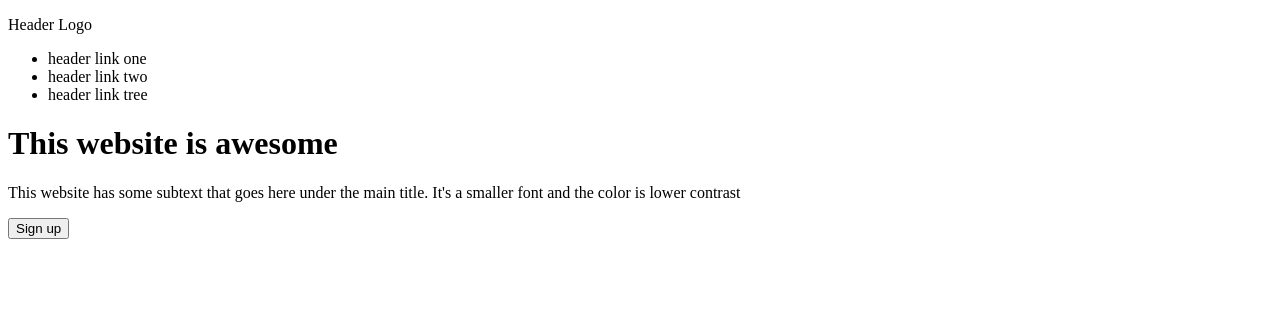
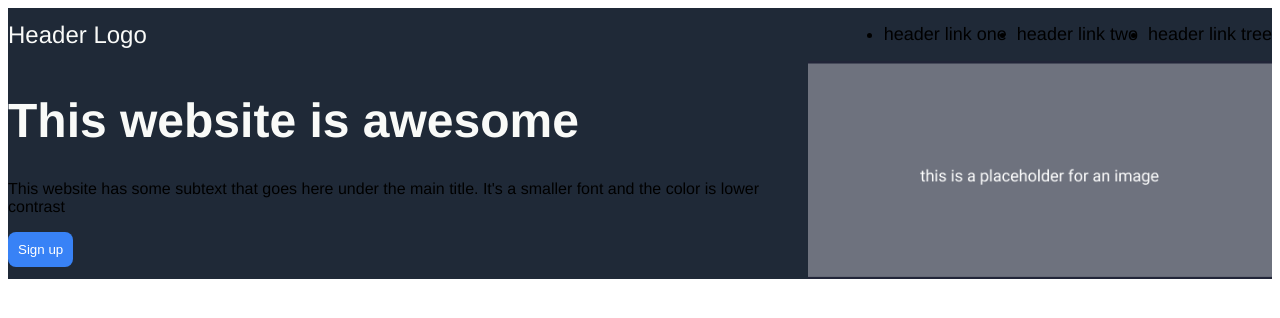
Before and after one commit to LA-Coast/Project-Landing-Page, a plain HTML site: page index.html in a window 1280 px wide. Drawn offline with Linux system fonts and the light colour scheme.

Commit message:
Create new files of css to organize the modifications Create  new image file

```diff
--- /dev/null
+++ b/css/base-style.css
@@ -0,0 +1,5 @@
+body {
+    display: flex;
+    justify-content: space-between;
+    font-family: Helvetica, Arial, sans-serif;
+}
--- /dev/null
+++ b/css/layout-style.css
@@ -0,0 +1,21 @@
+ul {
+    gap: 10px;
+}
+
+header {
+    display: flex;
+    justify-content: space-between;
+}
+
+.left, .right {
+    display: flex;
+    align-items: center;
+}
+
+ul {
+    display: flex;
+}
+
+.header-text {
+    flex-direction: column;
+}
--- /dev/null
+++ b/css/module-style.css
@@ -0,0 +1,10 @@
+button {
+    border-radius: 8px;
+    border: none;
+    padding: 10px;
+    text-align: center;
+}
+button {
+    background-color: #3882f6;
+    color: white;
+}
--- /dev/null
+++ b/css/theme-style.css
@@ -0,0 +1,26 @@
+.section1 {
+    background-color: #1F2937;
+}
+
+.logo {
+    color: #F9FAF8;
+    font-size: 24px;
+
+}
+
+li {
+    color: #E5E7EB
+    list-style-type: none;
+    font-size: 18px;
+}
+
+h1 {
+    color: #F9fAF8;
+    font-size: 48px;
+    font-weight: bolder;
+}
+
+p {
+    color: #E5E7EB
+    font-size: 18px;
+}
--- a/index.html
+++ b/index.html
@@ -3,25 +3,41 @@
 <html lang="en">
     <head>
         <meta charset="utf-8">
-        <link rel="stylesheet" href="style.css">
+        <link rel="stylesheet" href="css/base-style.css">
+        <link rel="stylesheet" href="css/layout-style.css">
+        <link rel="stylesheet" href="css/module-style.css">
+        <link rel="stylesheet" href="css/theme-style.css">
         <title>Landing Page</title>
     </head>
     <body>
-        <container1>
-            <p>Header Logo</p>
+        <div class="section1">
+            <header>
+                <div class="left">
+                    <div class="logo">Header Logo</div>
+                </div>
+                <div class="right">
                         <ul>
                             <li>header link one</li>
                             <li>header link two</li>
                             <li>header link tree</li>
                         </ul>
+                </div>
+            </header>
 
+            <header>
+                <div class="header-text">
                     <h1>This website is awesome</h1>
                     <p>This website has some subtext that goes
                         here under the main title. It's a smaller
                         font and the color is lower contrast
                     </p>
                     <button>Sign up</button>
-            <img>
-        </container1>
+                </div>
+
+                <div class="right">
+                    <img src="placeholder.jpg" alt="A placeholder for an image">
+                </div>
+            </header>
+        </div>
     </body>
 </html>
```
Also changed, not shown: css/state-style.css (added), placeholder.jpg (added). Lines whose indentation alone changed are shown as unchanged.
